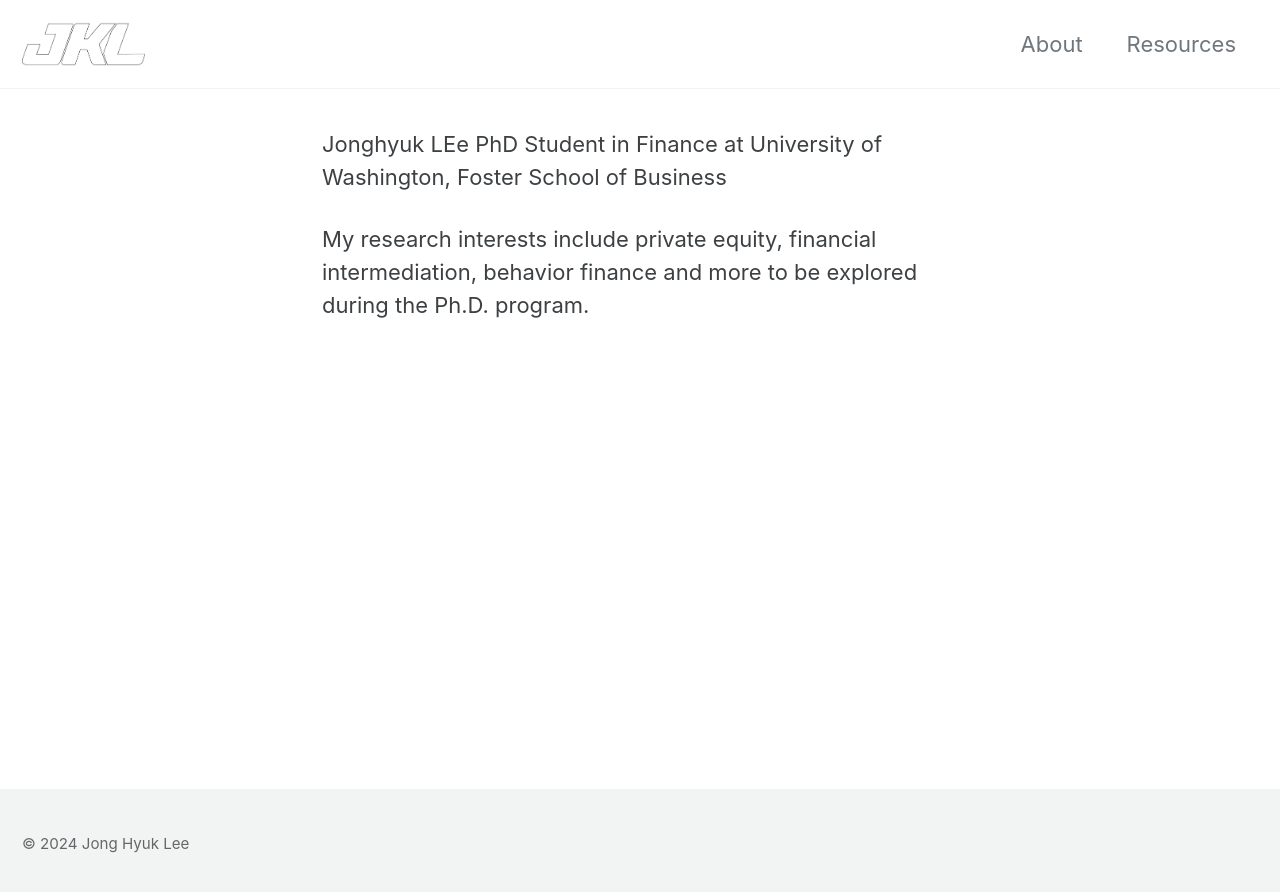
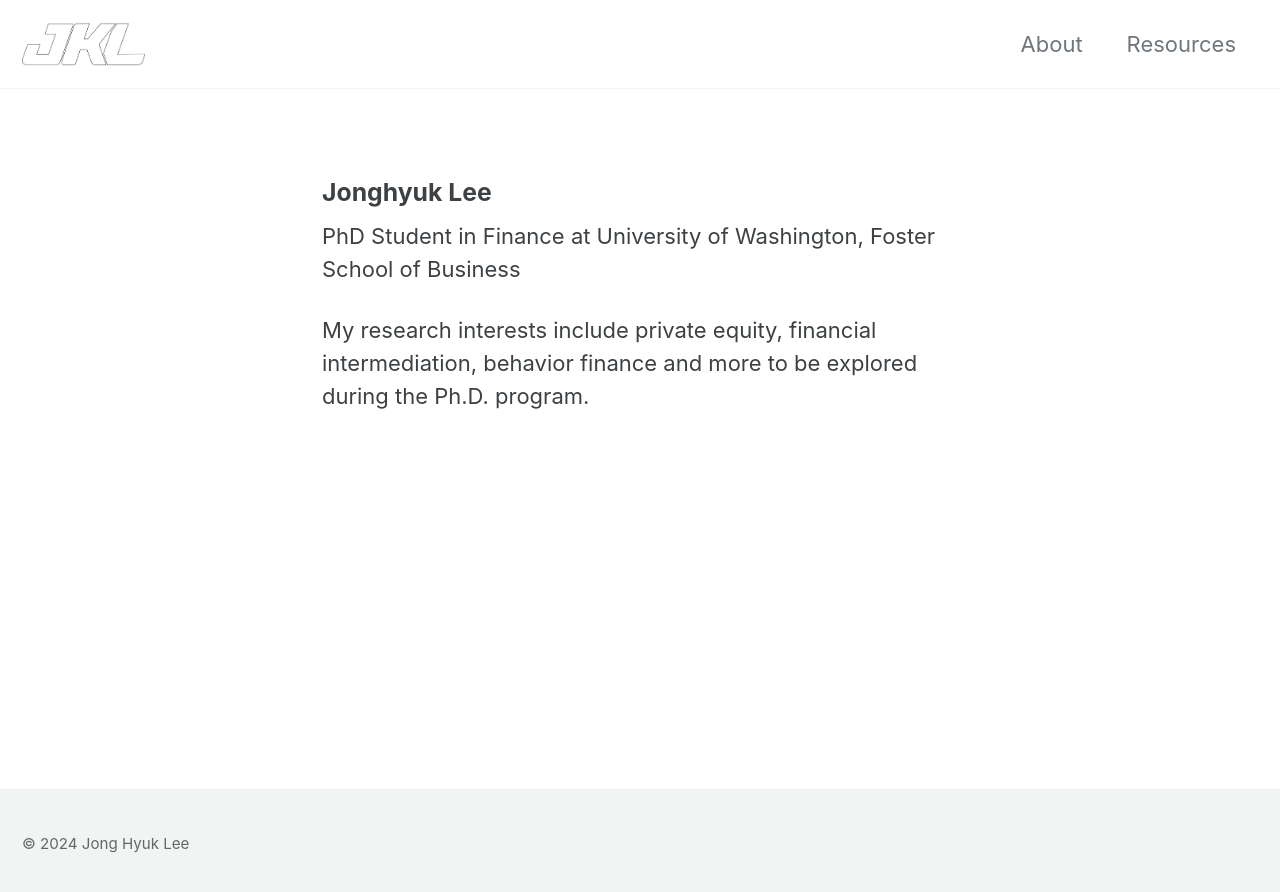
Before and after one commit to jhklee/jhklee.github.io, a Jekyll site: the page built from _pages/about.md, in a window 1280 px wide. Shown: the top 892 px of the page. Built offline with Jekyll 4.4.1, drawn with Linux system fonts in a browser that asks for light colours; cached includes are drawn as plain includes.

```diff
--- a/_pages/about.md
+++ b/_pages/about.md
@@ -4,7 +4,8 @@ permalink: /about/
 layout: single
 ---
 
-Jonghyuk LEe
+### Jonghyuk Lee
+
 PhD Student in Finance at University of Washington, Foster School of Business
 
 My research interests include private equity, financial intermediation, behavior finance and more to be explored during the Ph.D. program.
```
